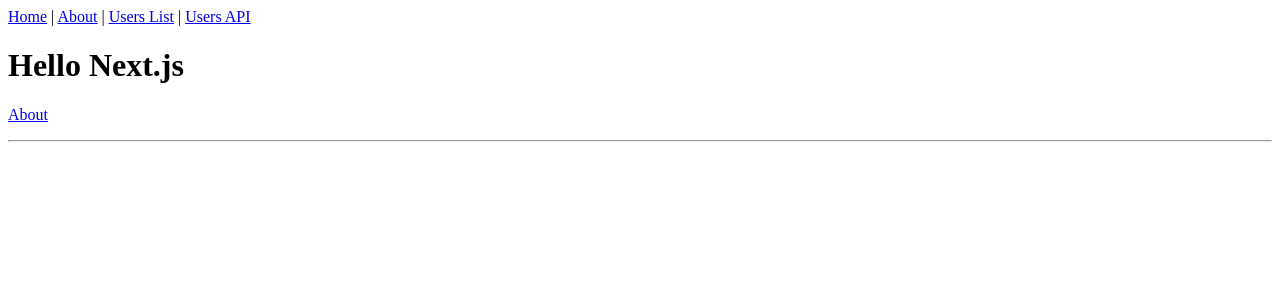
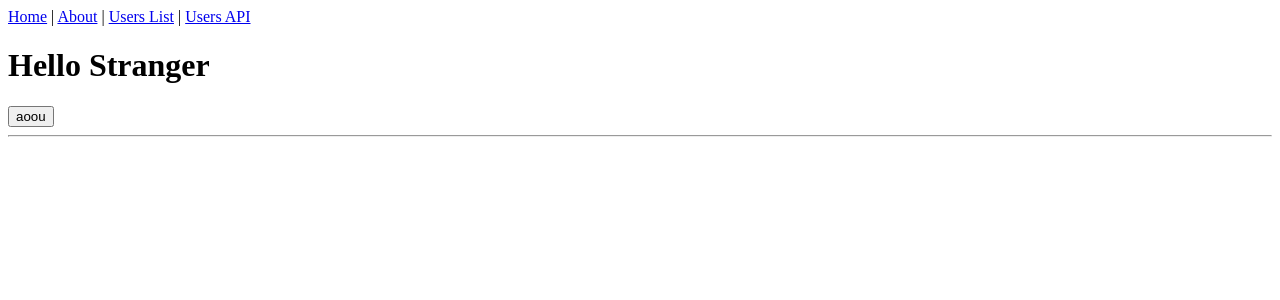
Before and after one commit to yuritoledo/twitter_clone_nextjs_prisma, a Next.js app: page / in a window 1280 px wide. Shown: the top 300 px of the page. Built offline with nearby package versions, Linux system fonts and the light colour scheme.

Commit message:
chore: testing prisma and nextJS stuff

```diff
--- a/pages/index.tsx
+++ b/pages/index.tsx
@@ -1,15 +1,20 @@
-import Link from 'next/link';
-import Layout from '../components/Layout';
+import Layout from 'components/Layout';
+import { createTweet } from 'services/tweet';
 
-const IndexPage = () => (
-  <Layout title="Home | Next.js + TypeScript Example">
-    <h1>Hello Next.js </h1>
-    <p>
-      <Link href="/about">
-        <a>About</a>
-      </Link>
-    </p>
-  </Layout>
-);
+const IndexPage = () => {
+  const fill = () => {
+    createTweet({
+      text: 'alou',
+      User: { connect: { id: 1 } },
+    });
+  };
+
+  return (
+    <Layout title="Home | Next.js + TypeScript Example">
+      <h1>Hello Stranger </h1>
+      <button type="button" onClick={fill}>aoou</button>
+    </Layout>
+  );
+};
 
 export default IndexPage;
```
